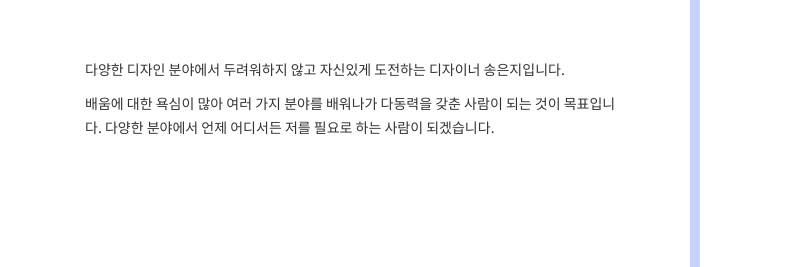
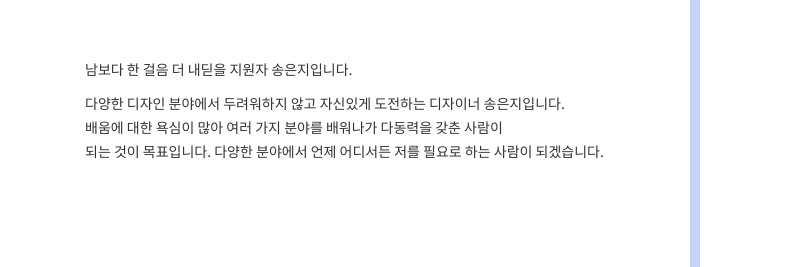
Before and after one commit to eunji21/portfolio, a plain HTML site: page index.html in a window 1280 px wide. Shown: the part 1453-1720 px from the top of the page, 0-790 px from the left. Drawn offline with nearby package versions, Linux system fonts and the light colour scheme; files whose address does not match are found by name; a web font is replaced by a local one.

Commit message:
Update index.html

```diff
--- a/index.html
+++ b/index.html
@@ -72,9 +72,10 @@
                 <h4>01</h4>
                 <h1 class="size-50">Know <br /> About me</h1>
                 <div class="h-50"></div>
-                <p>다양한 디자인 분야에서 두려워하지 않고 자신있게 도전하는 디자이너 송은지입니다.</p>
-                <p>배움에 대한 욕심이 많아 여러 가지 분야를
-                    배워나가 다동력을 갖춘 사람이 되는 것이 목표입니다. 다양한 분야에서 언제 어디서든 저를 필요로 하는 사람이 되겠습니다.</p>
+                <p>남보다 한 걸음 더 내딛을 지원자 송은지입니다.</p>
+                <p>다양한 디자인 분야에서 두려워하지 않고 자신있게 도전하는 디자이너 송은지입니다.<br>
+			배움에 대한 욕심이 많아 여러 가지 분야를 배워나가 다동력을 갖춘 사람이
+			<br>되는 것이 목표입니다. 다양한 분야에서 언제 어디서든 저를 필요로 하는 사람이 되겠습니다.</p>
                 <!-- <div class="h-50"></div> <img src="img/Signature.svg" width="230" alt="" /> -->
                 <div class="h-50"></div>
             </div>
```
